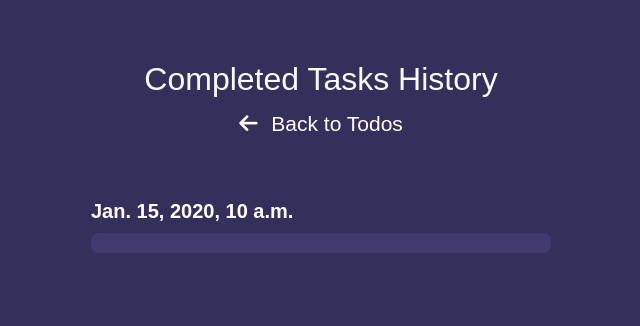
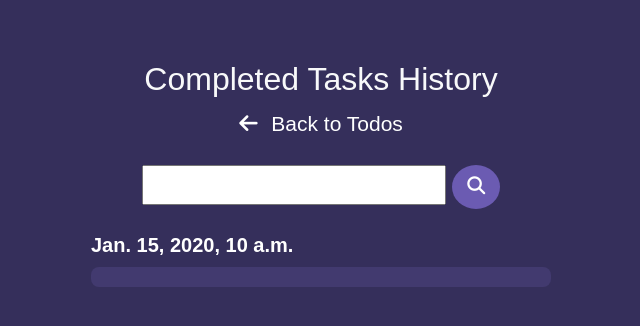
Before and after one commit to antonzhuraliou/to_do_list, a Django app: template tasks/templates/tasks/history_page.html in a window 1280 px wide. Shown: the top 326 px of the page, without its empty margins (319-959 px from the left). Run offline with Django 5.2, Linux system fonts and the light colour scheme; tables that the repository leaves empty hold one stand-in row (values such as "Sample post"); the template is opened without the code that fills it: values that come from a table or form of the project are taken from there, most other values are stand-ins (such as "Sample title", 1, 10 or a date in 2020); form fields are guessed from the names that the template uses; parts of the project's set-up code (start-up, migrations or seed data) failed here and were passed over; some libraries are stand-ins or nearby versions.

Commit message:
Add html for search form

```diff
--- a/tasks/templates/tasks/history_page.html
+++ b/tasks/templates/tasks/history_page.html
@@ -26,7 +26,16 @@
       <div class="text-center mb-4">
         <a href="{% url 'main_page' %}"><span class="back-to-tasks"><i class="fas fa-arrow-left"></i> Back to Todos</span></a>
       </div>
-      <br>
+      <div class="text-center mb-4">
+        <div class="search-container d-inline-flex align-items-center">
+          <form method="GET">
+            {{ form.query }}
+            <button class="btn search-btn">
+            <i class="fas fa-search"></i>
+            </button>
+          </form>
+        </div>
+      </div>
       {% for dt in date %}
       <div class="history-section">
         <h3 class="history-date">{{ dt.created_at }}</h3>
```
